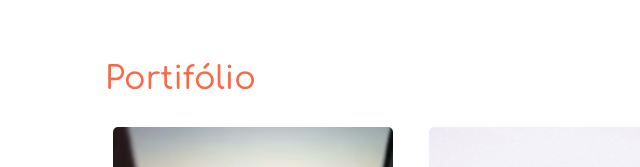
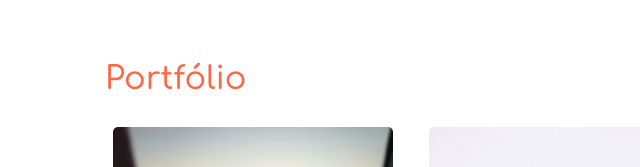
Before and after one commit to maritrombini/web-portfolio-senac, a plain HTML site: page index.html in a window 1280 px wide. Shown: the part 2913-3080 px from the top of the page, 237-877 px from the left. Drawn offline with nearby package versions, Linux system fonts and the light colour scheme; files whose address does not match are found by name.

Commit message:
Update index.html

```diff
--- a/index.html
+++ b/index.html
@@ -201,7 +201,7 @@
 
     <section id="portifolio">
       <div class="container">
-        <h2>Portifólio</h2>
+        <h2>Portfólio</h2>
         <div class="row content-space">
           <div class="col-12 col-md-4 col-sm-6">
             <button class="card hover-zoom" data-bs-toggle="modal" data-bs-target="#portifolio1">
```
